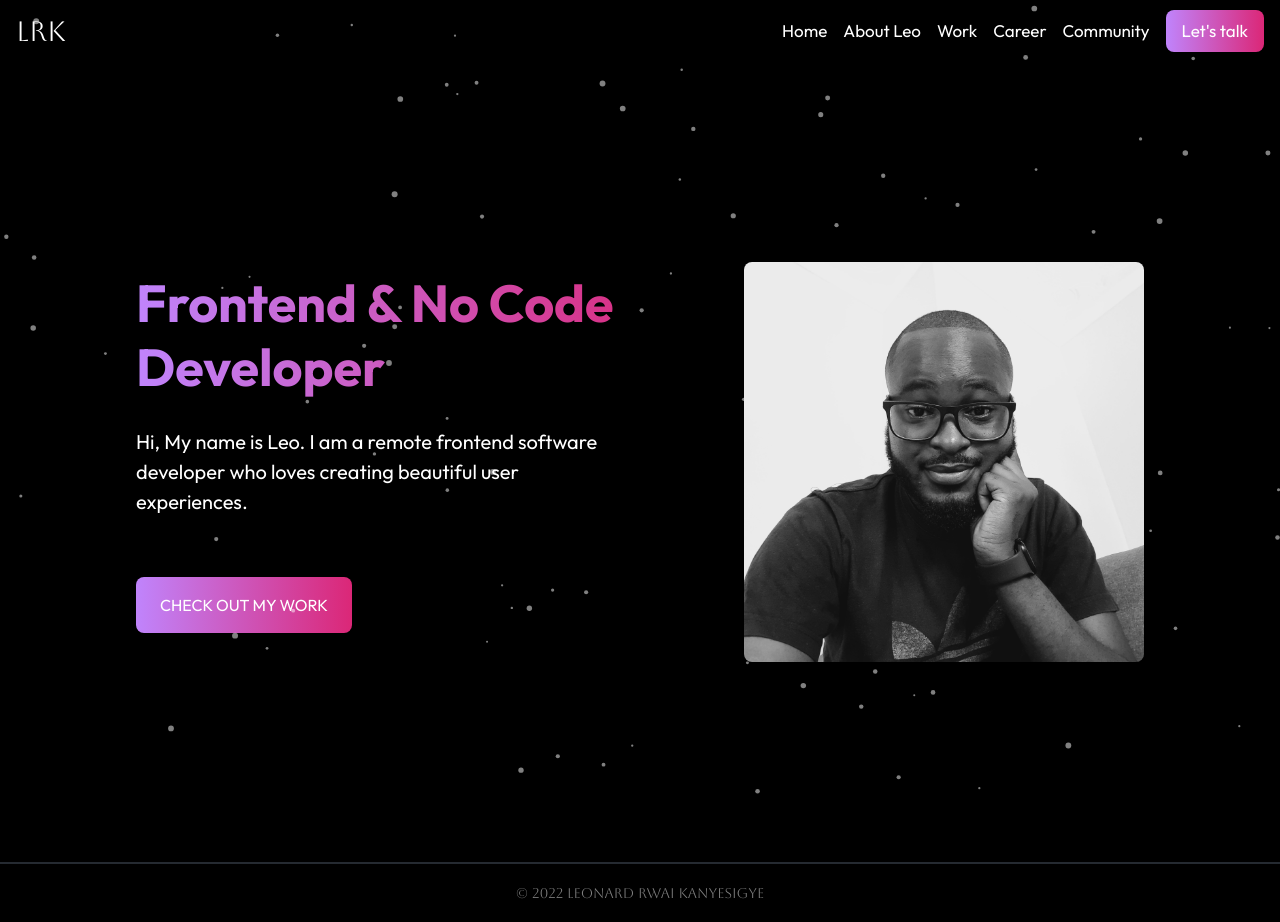
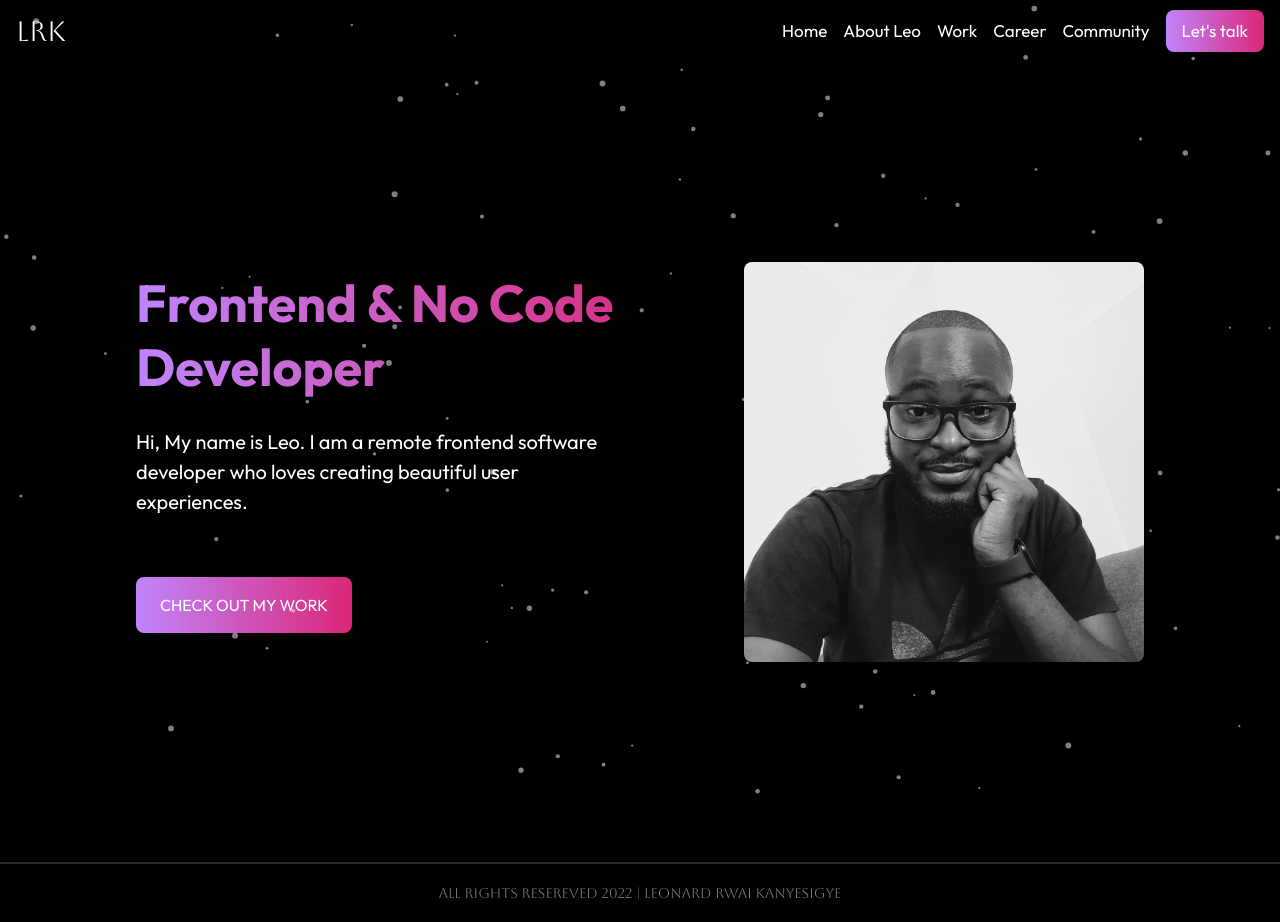
Before and after one commit to rmauritsson/main-portfolio, a Next.js app: page / in a window 1280 px wide. Built offline with nearby package versions, Linux system fonts and the light colour scheme.

Commit message:
Added copy for copyright

```diff
--- a/src/components/LandingComponent.js
+++ b/src/components/LandingComponent.js
@@ -25,6 +25,7 @@ const LandingComponent = () => {
           width={400}
           height={400}
           className="rounded-lg"
+          alt="Profile Image"
         />
       </div>
     </div>
--- a/src/pages/index.js
+++ b/src/pages/index.js
@@ -23,7 +23,7 @@ export default function Home() {
           <LandingComponent />
         </div>
         <footer className="container mx-auto px-4 border-t-2 border-gray-600 opacity-50 text-[14px] font-aboreto flex items-center justify-center h-[60px] uppercase">
-          © 2022 Leonard Rwai Kanyesigye
+          ALL RIGHTS RESEREVED 2022 | Leonard Rwai Kanyesigye
         </footer>
       </main>
     </div>
```
